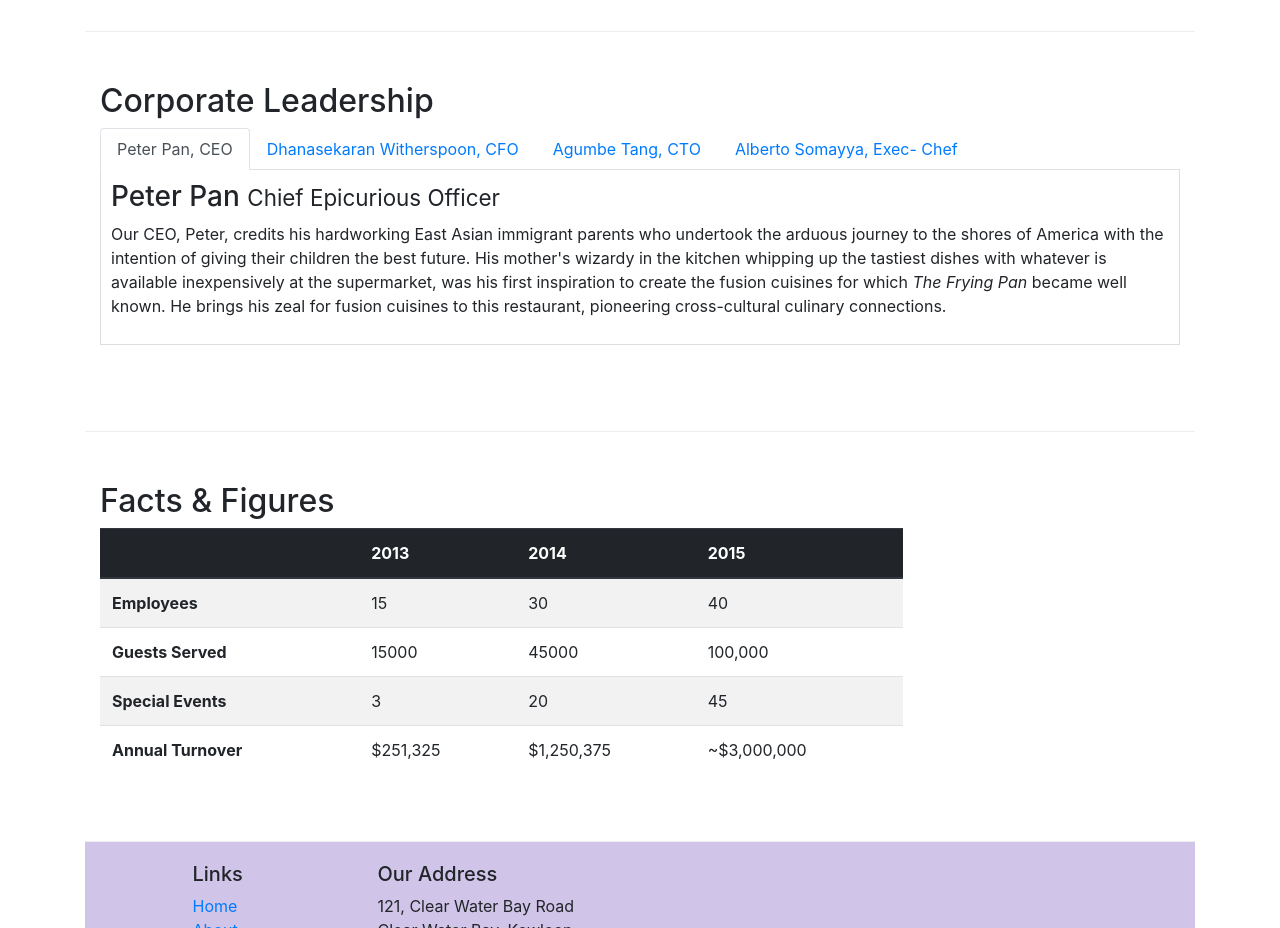
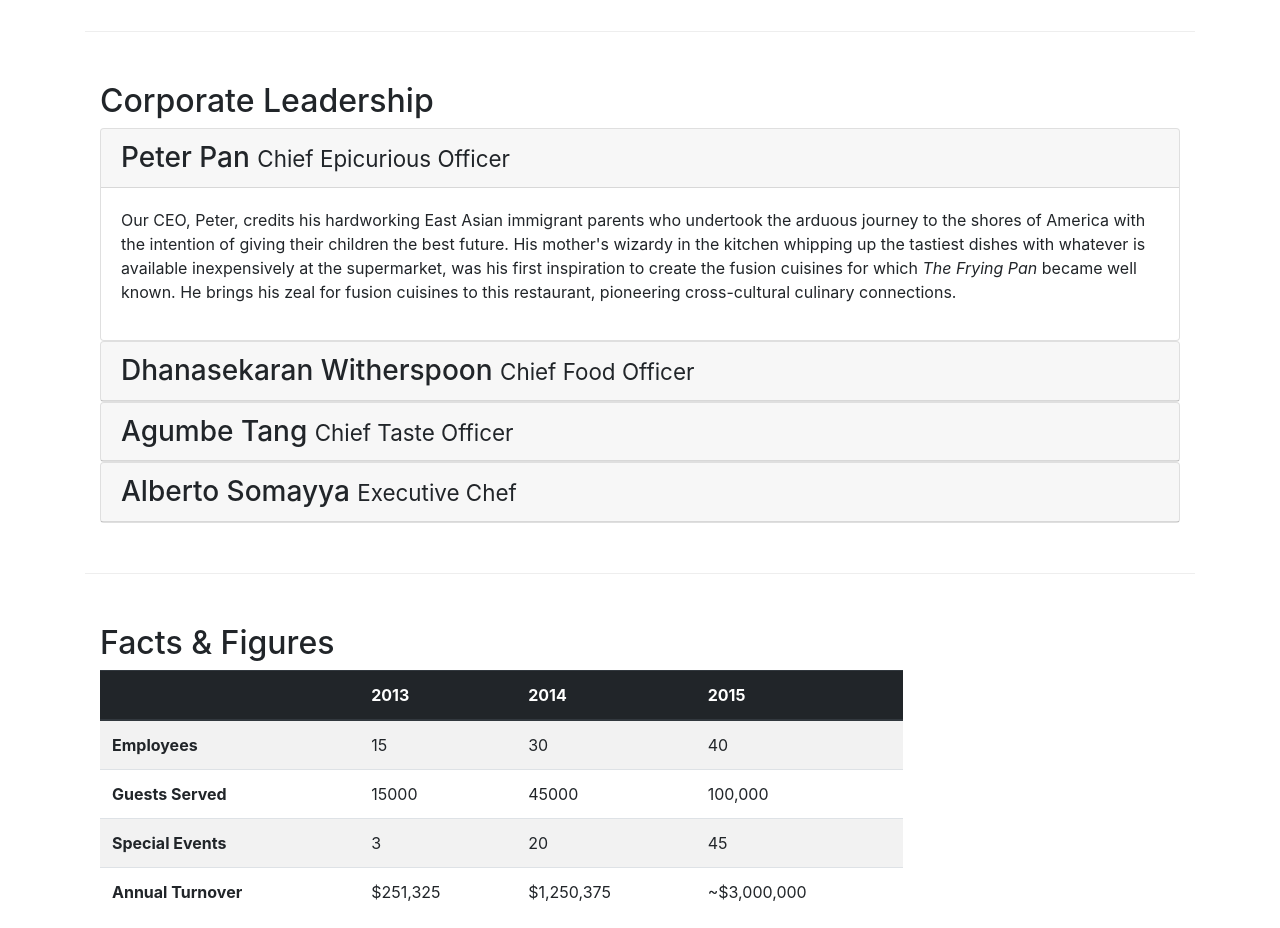
Before and after one commit to nicosquare/coursera-full-stack, a website: page aboutus.html in a window 1280 px wide. Shown: the part 940-1868 px from the top of the page. Drawn offline with nearby package versions, Linux system fonts and the light colour scheme.

Commit message:
Accordion implementation

```diff
--- a/aboutus.html
+++ b/aboutus.html
@@ -119,49 +119,58 @@
 
                 <h2>Corporate Leadership</h2>
 
-                <ul class="nav nav-tabs">
-                    <li class="nav-item">
-                        <a class="nav-link active" href="#peter" role="tab" data-toggle="tab">
-                            Peter Pan, CEO
-                        </a>
-                    </li>
-                    <li class="nav-item">
-                        <a class="nav-link" href="#danny" role="tab" data-toggle="tab">
-                            Dhanasekaran Witherspoon, CFO
-                        </a>
-                    </li>
-                    <li class="nav-item">
-                        <a class="nav-link" href="#agumbe" role="tab" data-toggle="tab">
-                            Agumbe Tang, CTO
-                        </a>
-                    </li>
-                    <li class="nav-item">
-                        <a class="nav-link" href="#alberto" role="tab" data-toggle="tab">
-                            Alberto Somayya, Exec- Chef
-                        </a>
-                    </li>
-                </ul>
+                <div id="accordion">
 
-                <div class="tab-content">
-
-                    <div role="tabpanel" class="tab-pane fade show active" id="peter">
-                        <h3>Peter Pan <small>Chief Epicurious Officer</small></h3>
-                        <p class="d-none d-sm-block">Our CEO, Peter, credits his hardworking East Asian immigrant parents who undertook the arduous journey to the shores of America with the intention of giving their children the best future. His mother's wizardy in the kitchen whipping up the tastiest dishes with whatever is available inexpensively at the supermarket, was his first inspiration to create the fusion cuisines for which <em>The Frying Pan</em> became well known. He brings his zeal for fusion cuisines to this restaurant, pioneering cross-cultural culinary connections.</p>
+                    <div class="card">
+                        <div class="card-header" role="tab" id="peterhead">
+                            <h3 class="mb-0">
+                                <a data-toggle="collapse" data-target="#peter">Peter Pan <small>Chief Epicurious Officer</small></a>
+                            </h3>
+                        </div>
+                        <div role="tabpanel" class="collapse show" id="peter" data-parent="#accordion">
+                            <div class="card-body">
+                                <p class="d-none d-sm-block">Our CEO, Peter, credits his hardworking East Asian immigrant parents who undertook the arduous journey to the shores of America with the intention of giving their children the best future. His mother's wizardy in the kitchen whipping up the tastiest dishes with whatever is available inexpensively at the supermarket, was his first inspiration to create the fusion cuisines for which <em>The Frying Pan</em> became well known. He brings his zeal for fusion cuisines to this restaurant, pioneering cross-cultural culinary connections.</p>
+                            </div>
+                        </div>
                     </div>
 
-                    <div role="tabpanel" class="tab-pane fade" id="danny">
-                        <h3>Dhanasekaran Witherspoon <small>Chief Food Officer</small></h3>
-                        <p class="d-none d-sm-block">Our CFO, Danny, as he is affectionately referred to by his colleagues, comes from a long established family tradition in farming and produce. His experiences growing up on a farm in the Australian outback gave him great appreciation for varieties of food sources. As he puts it in his own words, <em>Everything that runs, wins, and everything that stays, pays!</em></p>
+                    <div class="card">
+                        <div class="card-header" role="tab" id="dannyhead">
+                            <h3 class="mb-0">
+                                <a data-toggle="collapse" data-target="#danny">Dhanasekaran Witherspoon <small>Chief Food Officer</small></a>
+                            </h3>
+                        </div>
+                        <div role="tabpanel" class="collapse" id="danny" data-parent="#accordion">
+                            <div class="card-body">
+                                <p class="d-none d-sm-block">Our CFO, Danny, as he is affectionately referred to by his colleagues, comes from a long established family tradition in farming and produce. His experiences growing up on a farm in the Australian outback gave him great appreciation for varieties of food sources. As he puts it in his own words, <em>Everything that runs, wins, and everything that stays, pays!</em></p>
+                            </div>
+                        </div>
                     </div>
 
-                    <div role="tabpanel" class="tab-pane fade" id="agumbe">
-                        <h3>Agumbe Tang <small>Chief Taste Officer</small></h3>
-                        <p class="d-none d-sm-block">Blessed with the most discerning gustatory sense, Agumbe, our CTO, personally ensures that every dish that we serve meets his exacting tastes. Our chefs dread the tongue lashing that ensues if their dish does not meet his exacting standards. He lives by his motto, <em>You click only if you survive my lick.</em></p>
+                    <div class="card">
+                        <div class="card-header" role="tab" id="agumbehead">
+                            <h3 class="mb-0">
+                                <a data-toggle="collapse" data-target="#agumbe">Agumbe Tang <small>Chief Taste Officer</small></a>
+                            </h3>
+                        </div>
+                        <div role="tabpanel" class="collapse" id="agumbe" data-parent="#accordion">
+                            <div class="card-body">
+                                <p class="d-none d-sm-block">Blessed with the most discerning gustatory sense, Agumbe, our CTO, personally ensures that every dish that we serve meets his exacting tastes. Our chefs dread the tongue lashing that ensues if their dish does not meet his exacting standards. He lives by his motto, <em>You click only if you survive my lick.</em></p>
+                            </div>
+                        </div>
                     </div>
 
-                    <div role="tabpanel" class="tab-pane fade" id="alberto">
-                        <h3>Alberto Somayya <small>Executive Chef</small></h3>
-                        <p class="d-none d-sm-block">Award winning three-star Michelin chef with wide International experience having worked closely with whos-who in the culinary world, he specializes in creating mouthwatering Indo-Italian fusion experiences. He says, <em>Put together the cuisines from the two craziest cultures, and you get a winning hit! Amma Mia!</em></p>
+                    <div class="card">
+                        <div class="card-header" role="tab" id="albertohead">
+                            <h3 class="mb-0">
+                                <a data-toggle="collapse" data-target="#alberto">Alberto Somayya <small>Executive Chef</small></a>
+                            </h3>
+                        </div>
+                        <div role="tabpanel" class="collapse" id="alberto" data-parent="#accordion">
+                            <div class="card-body">
+                                <p class="d-none d-sm-block">Award winning three-star Michelin chef with wide International experience having worked closely with whos-who in the culinary world, he specializes in creating mouthwatering Indo-Italian fusion experiences. He says, <em>Put together the cuisines from the two craziest cultures, and you get a winning hit! Amma Mia!</em></p>
+                            </div>
+                        </div>
                     </div>
 
                 </div>
```
